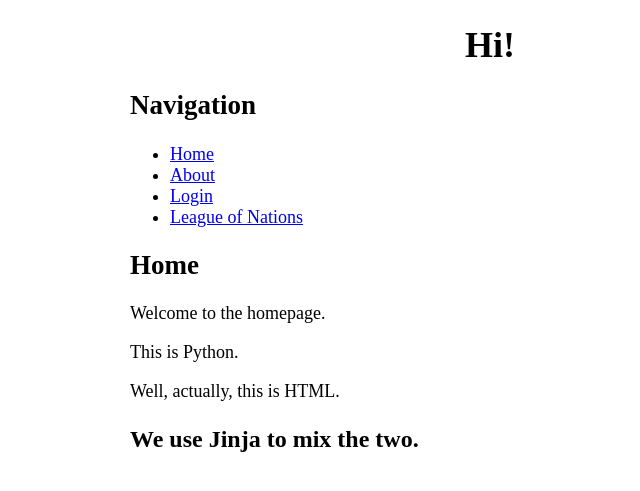
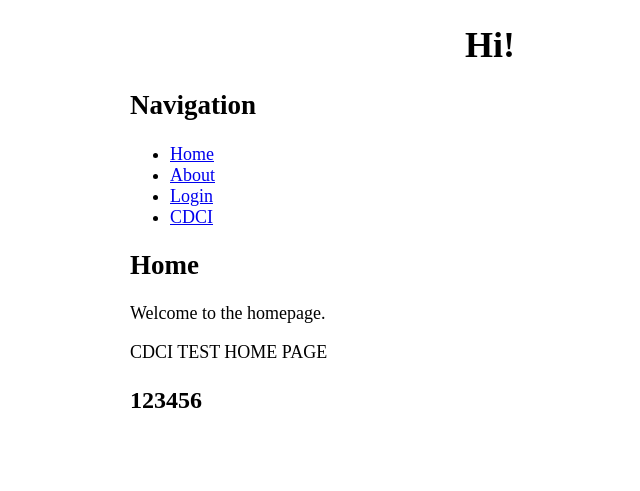
Before and after one commit to DanielMeads/my-project, a Flask app: page / in a window 1280 px wide. Shown: the top 491 px of the page, without its empty margins (150-790 px from the left). Run offline with Flask 2, Linux system fonts and the light colour scheme.

Commit message:
flask update 2

```diff
--- a/main.py
+++ b/main.py
@@ -32,7 +32,7 @@ def about():
 
 @app.route("/lon")
 def lon():
-    return render_template("lon.html", title="League of Nations")
+    return render_template("cdci.html", title="CDCI")
 
 
 @app.route("/login", methods=["GET", "POST"])
--- a/templates/about.html
+++ b/templates/about.html
@@ -1,6 +1,5 @@
 {% extends "base.html" %}
 {% block content %}
 <h2>About</h2>
-<p>It's kinda empty here, too!</p>
-<p>But fortunately we don't have to recreate the HTML stuff in <code>head</code> every time to arrive at this level of emptiness.</p>
+<p>Test are test pages to work on the CDCI</p>
 {% endblock content %}
--- a/templates/base.html
+++ b/templates/base.html
@@ -23,7 +23,7 @@
             {% endif %}
             <li><a href="/about">About</a></li>
             <li><a href="/login">Login</a></li>
-            <li><a href="/lon">League of Nations</a></li>
+            <li><a href="/cdci">CDCI</a></li>
         </ul>
         {% block content %}
         {% endblock %}
--- a/templates/cdci.html
+++ b/templates/cdci.html
@@ -1,6 +1,5 @@
 {% extends "base.html" %}
 {% block content %}
-<h2>The League of Nations</h2>
-<p>It was the first worldwide intergovernmental organisation whose principal mission was to maintain world peace, founded in 1920.</p>
-<p>It's kinda like the spiritual predecessor to the United Nations.</p>
+<h2>CDCI Pipeline</h2>
+<p>Extension to test the CDCI pipeline</p>
 {% endblock content %}
--- a/templates/index.html
+++ b/templates/index.html
@@ -2,7 +2,6 @@
 {% block content %}
 <h2>Home</h2>
 <p>Welcome to the homepage.</p>
-<p>This is Python.</p>
-<p>Well, actually, this is HTML.</p>
-<p class="largeText boldText">We use Jinja to mix the two.</p>
+<p>CDCI TEST HOME PAGE</p>
+<p class="largeText boldText">123456</p>
 {% endblock content %}
```
